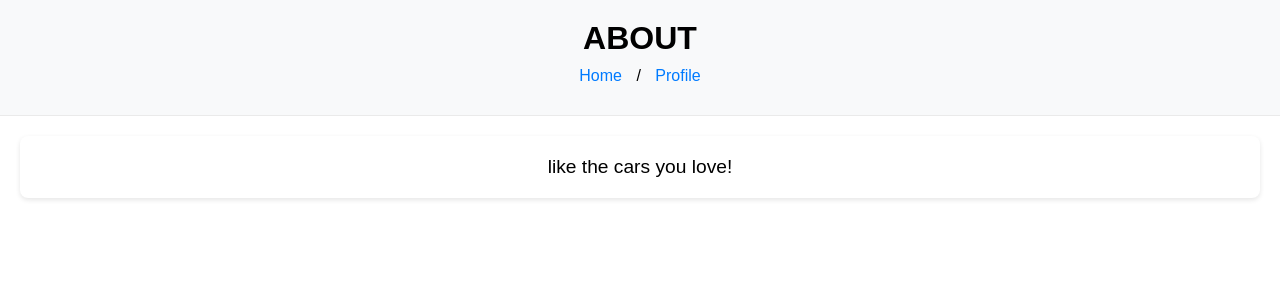
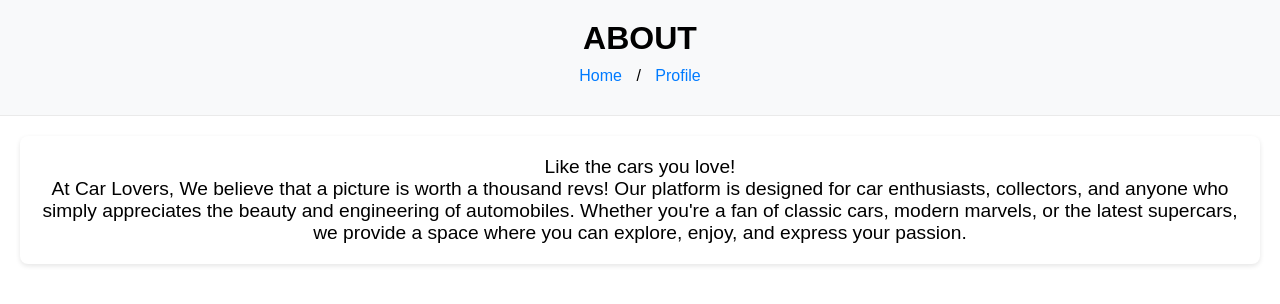
Before and after one commit to Shu-Aib/spa-project, a React (Create React App) app: page /about in a window 1280 px wide. Shown: the top 304 px of the page. Built offline with nearby package versions, Linux system fonts and the light colour scheme.

Commit message:
added heading at home page and extra information in about

```diff
--- a/src/components/About/About.js
+++ b/src/components/About/About.js
@@ -15,7 +15,11 @@
         </div>
       </header>
       <div className="about-content">
-       like the cars you love!
+       Like the cars you love! <br></br>
+       At Car Lovers, We believe that a picture is worth a thousand revs!
+       Our platform is designed for car enthusiasts, collectors, and anyone who simply appreciates the beauty and engineering
+       of automobiles. Whether you're a fan of classic cars, modern marvels, or the latest supercars, we provide a space where you can
+       explore, enjoy, and express your passion.
       </div>
     </div>
   );
--- a/src/components/Home/Navbar.js
+++ b/src/components/Home/Navbar.js
@@ -5,6 +5,7 @@
 export default function Navbar() {
   return (
     <nav className='home-navbar'>
+      <h1 className='navbar-heading'>Car Lovers</h1>
         <ul>
             <Link to="/" className='nav-headings'><li>HOME</li></Link>
             <Link to="/about" className='nav-headings'><li>ABOUT</li></Link>
--- a/src/components/Home/home.css
+++ b/src/components/Home/home.css
@@ -14,6 +14,12 @@
     list-style: none;
     margin: 0;
     padding: 0;
+}
+.navbar-heading {
+    text-align: center;
+    font-size: 2rem;
+    margin-bottom: 1rem;
+    color: #ff3c00b2;
 }
 
 .home-navbar li,
```
